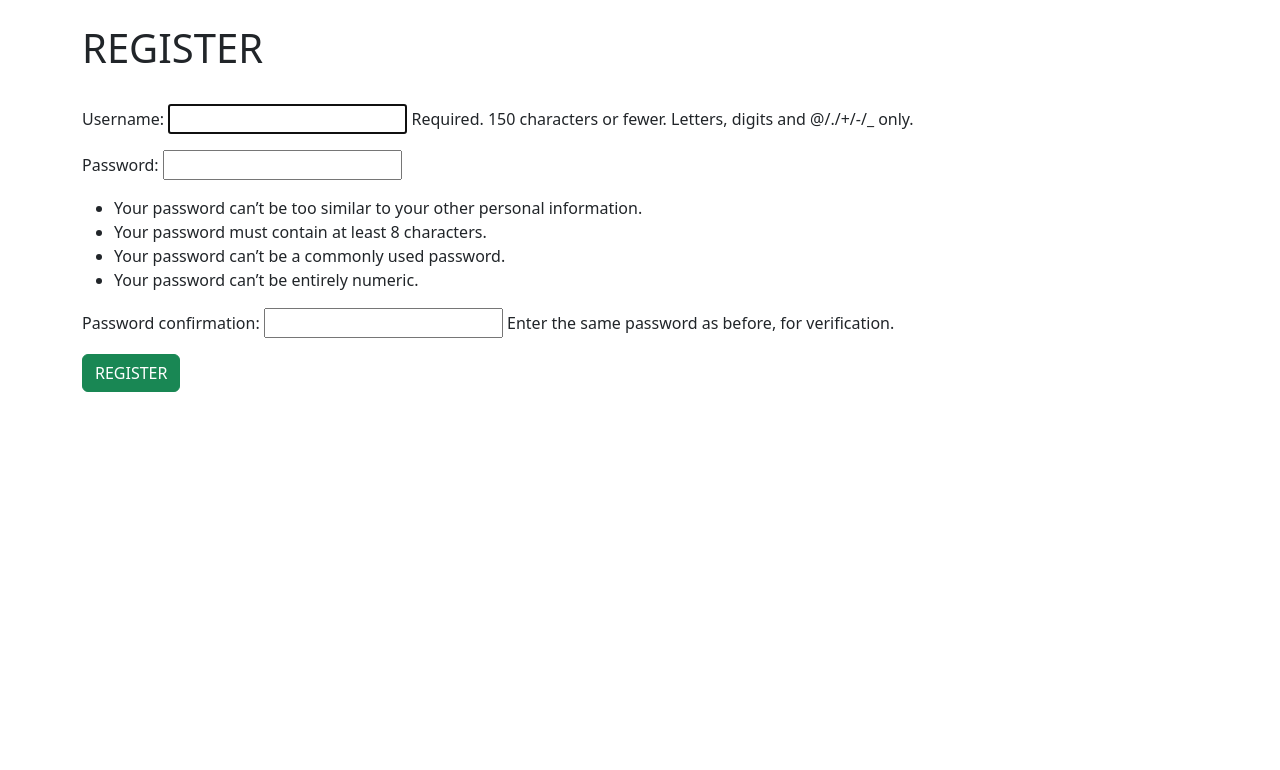
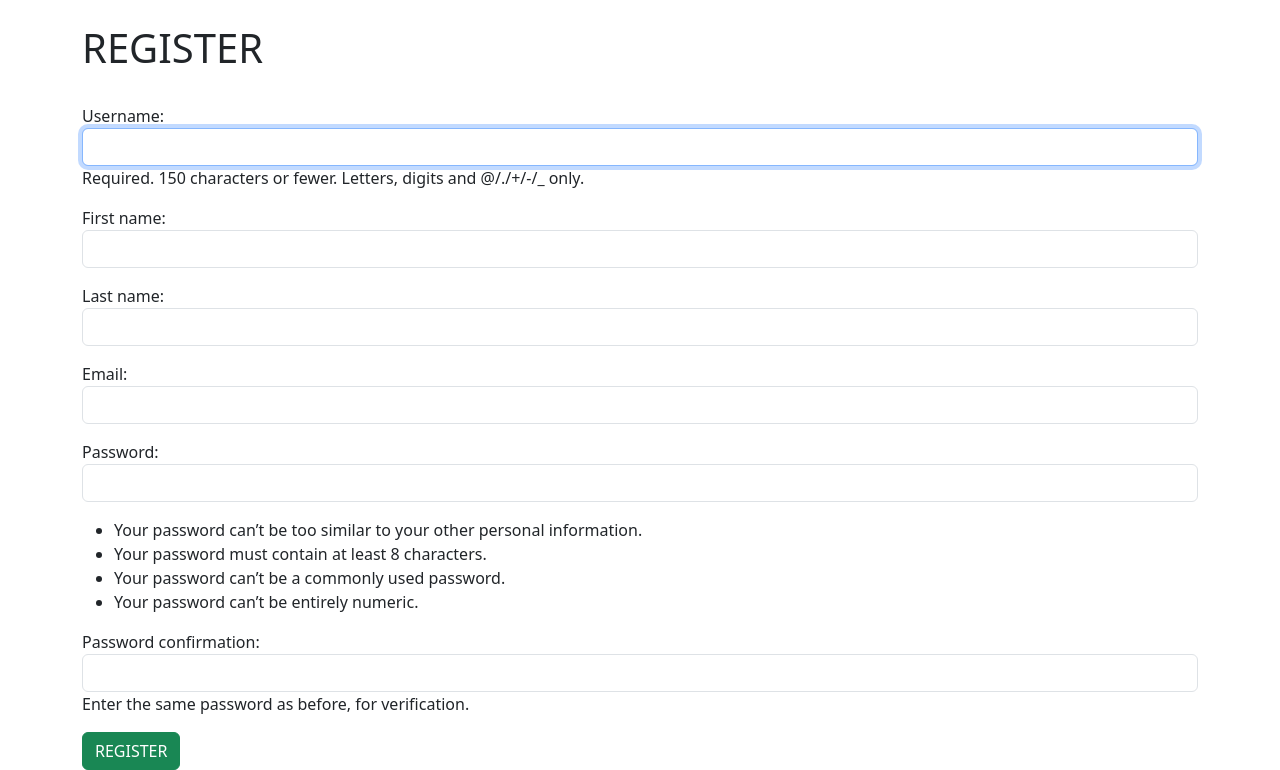
Before and after one commit to meetthummar6/blogsite, a Django app: page /members/register/ in a window 1280 px wide. Shown: the part 56-826 px from the top of the page. Before the commit the page ends 448 px from the top, so only its background shows below. Run offline with Django 4.2, Linux system fonts and the light colour scheme.

Commit message:
Full user details page for regisration

```diff
--- a/blog/templates/category.html
+++ b/blog/templates/category.html
@@ -18,8 +18,10 @@
 <h3><a href="{% url 'article-detail' post.pk %}" class="link-body-emphasis  link-offset-2 link-underline link-underline-opacity-0">{{post.title}}</a>
     </h3> By: {{post.author.first_name}} {{post.author.last_name}} &nbsp; &nbsp; {{post.post_date}}
     {% if user.is_authenticated %}
+    {% if user.id == post.author.id %}
     <a href="{% url 'update-post' post.pk %}" class="btn btn-primary">Edit</a>-
     <a href="{% url 'delete-post' post.pk %}" class="btn btn-danger">Delete</a>
+    {% endif %}
     {% endif %}
     <br/>
     {{post.body|slice:":250"|safe}}
--- a/blog/templates/category_list.html
+++ b/blog/templates/category_list.html
@@ -13,7 +13,8 @@
             <h1>Blog Categories</h1>
 
             {% for item in cat_menu_list %}
-                <h4><a class="dropdown-item" href="{% url 'category' item|slugify %}">{{item}}</a></h4>
+                <h2><a class="dropdown-item" href="{% url 'category' item|slugify %}">{{item}}</a></h2>
+                <hr>
             {% endfor %}
         {% endblock %}
     </body>
--- a/blog/templates/delete-post.html
+++ b/blog/templates/delete-post.html
@@ -11,7 +11,7 @@
 
 {% block content %}
 {% if user.is_authenticated %}
-{% if user.id==post.author.id %}
+{% if user.id == Post.author.id %}
 <h1>Delete BLOG POST</h1>
 <br/>
 <h3>delete:{{post.title}}</h3><br/>
--- a/blog/templates/update_post.html
+++ b/blog/templates/update_post.html
@@ -11,7 +11,7 @@
 
 {% block content %}
 {% if user.is_authenticated %}
-{% if user.id==post.author.id %}
+{% if user.id == Post.author.id %}
 <h1>UPDATE BLOG POST</h1>
 <br/>
 <div class="form-group">
--- /dev/null
+++ b/members/forms.py
@@ -0,0 +1,21 @@
+from typing import Any
+from django.contrib.auth.forms import UserCreationForm
+from django.contrib.auth.models import User
+
+from django import forms
+
+class Signupform(UserCreationForm):
+    email=forms.EmailField(widget=forms.EmailInput(attrs={'class':'form-control'}))
+    first_name=forms.CharField(max_length=100,widget=forms.TextInput(attrs={'class':'form-control'}))
+    last_name=forms.CharField(max_length=100,widget=forms.TextInput(attrs={'class':'form-control'}))
+
+    class Meta:
+        model=User
+        fields=('username','first_name','last_name','email','password1','password2')
+
+    def __init__(self, *args: Any, **kwargs: Any) -> None:
+        super(Signupform,self).__init__(*args, **kwargs)
+
+        self.fields['username'].widget.attrs['class']='form-control'
+        self.fields['password1'].widget.attrs['class']='form-control'
+        self.fields['password2'].widget.attrs['class']='form-control'
--- a/members/views.py
+++ b/members/views.py
@@ -1,10 +1,10 @@
 from django.shortcuts import render
 from django.views import generic
-from django.contrib.auth.forms import UserCreationForm
 from django.urls import reverse_lazy
+from .forms import Signupform
 # Create your views here.
 
 class UserRegisterView(generic.CreateView):
-    form_class=UserCreationForm
+    form_class=Signupform
     template_name='registration/register.html'
     success_url=reverse_lazy('login')
```
Also changed, not shown: db.sqlite3.
